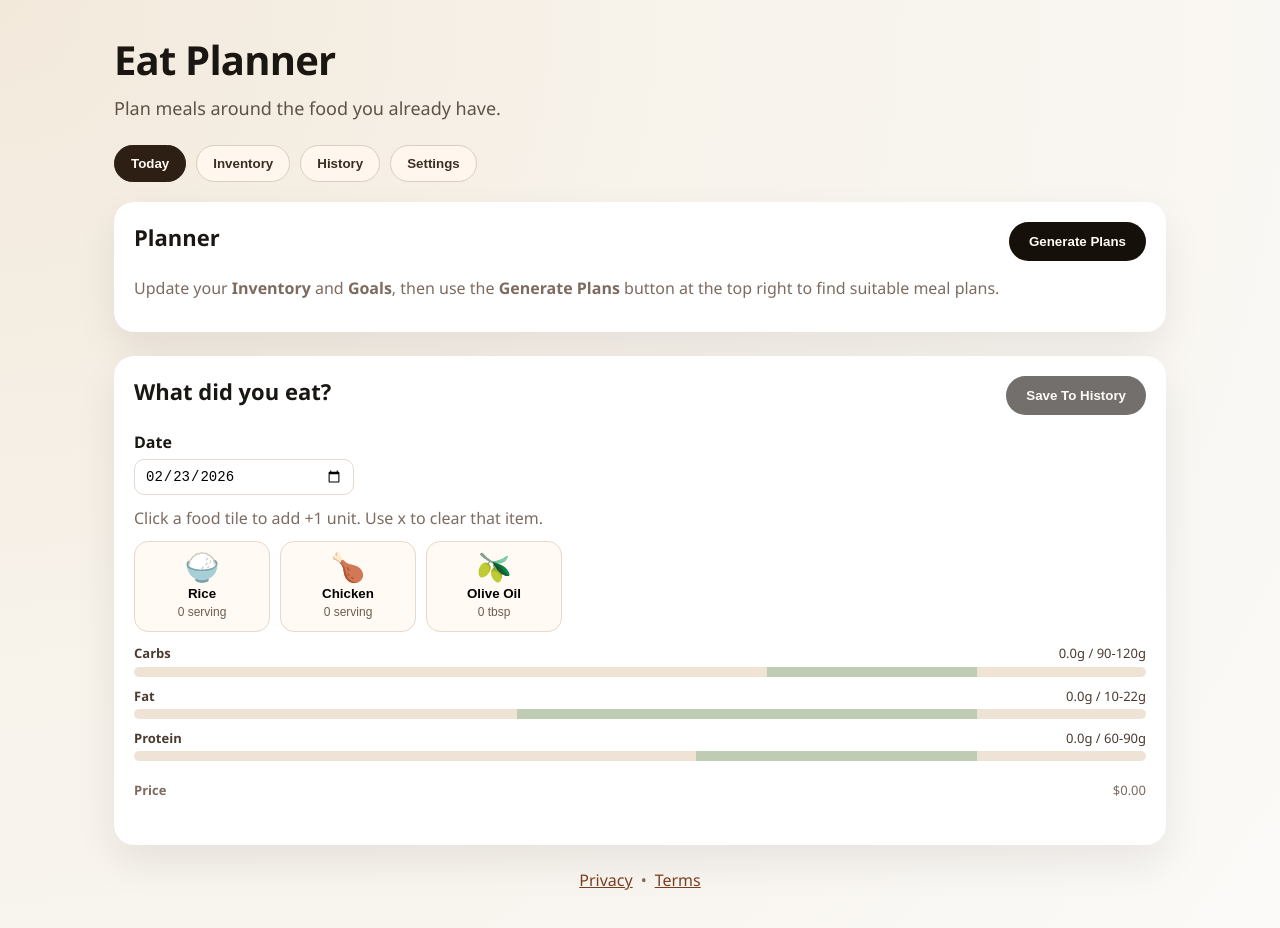
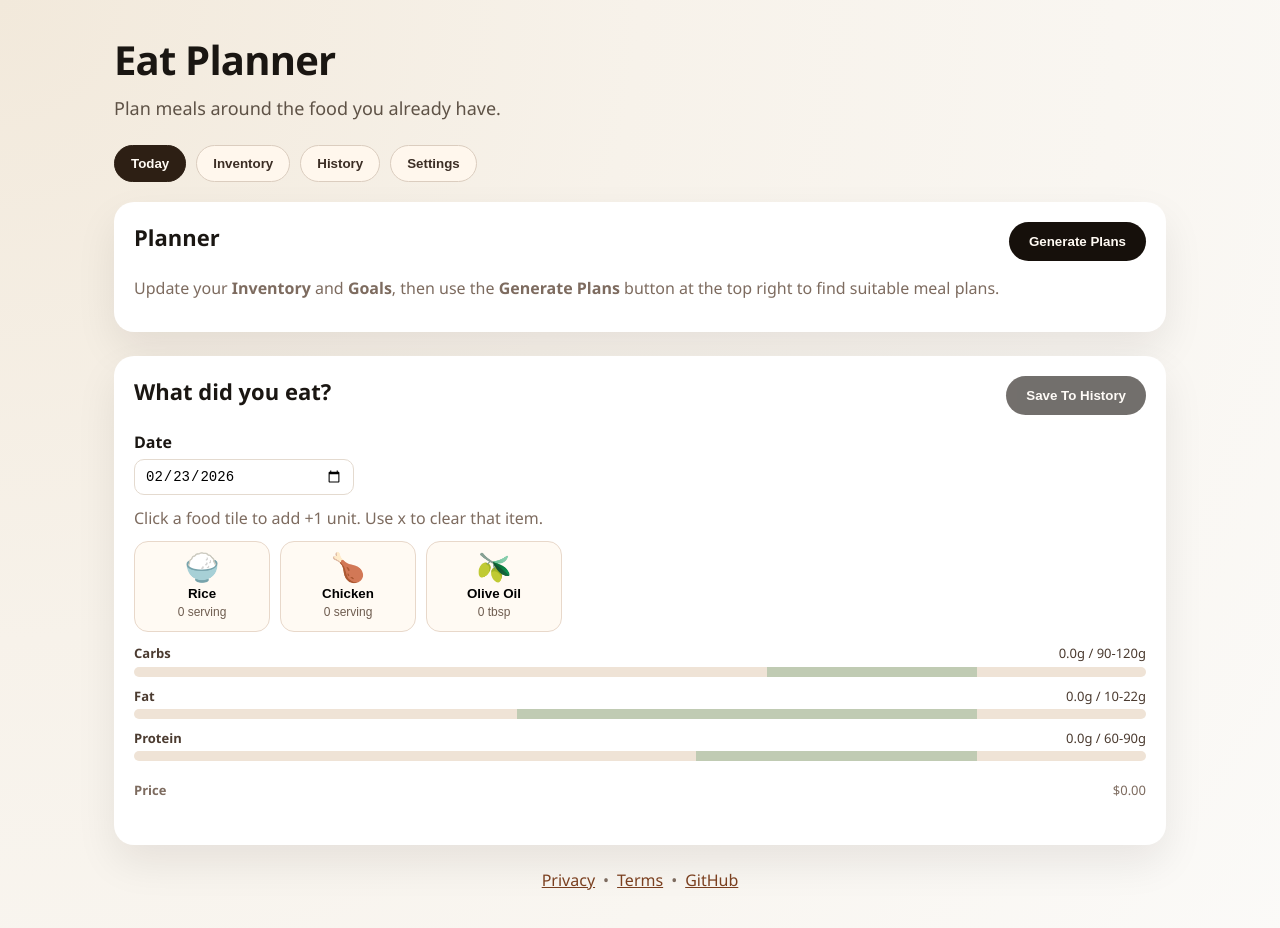
Before and after one commit to quark-zju/EatPlanner, a React (Vite) app: page / in a window 1280 px wide. Shown: the top 928 px of the page. Built offline with nearby package versions, Linux system fonts and the light colour scheme; the HTML template or start-up script is replaced by a standard one.

Commit message:
ux: add github repository link to app footer
Agent-Model: gpt-5.3-codex

```diff
--- a/src/components/AppShell.tsx
+++ b/src/components/AppShell.tsx
@@ -55,6 +55,10 @@ export default function AppShell({ children }: AppShellProps) {
         <a href="terms.html" target="_blank" rel="noreferrer">
           Terms
         </a>
+        <span>•</span>
+        <a href="https://github.com/quark-zju/EatPlanner" target="_blank" rel="noreferrer">
+          GitHub
+        </a>
       </footer>
     </div>
   );
```
